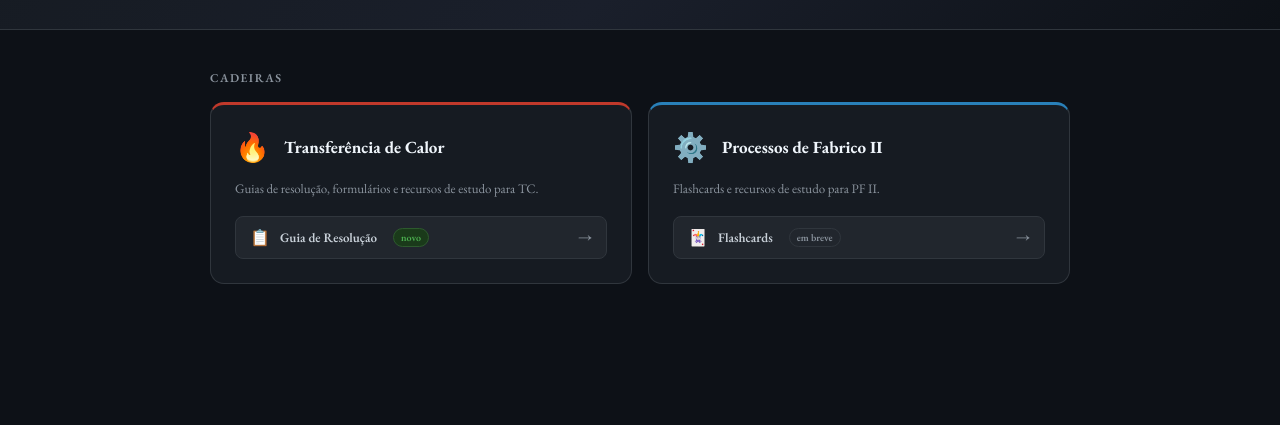
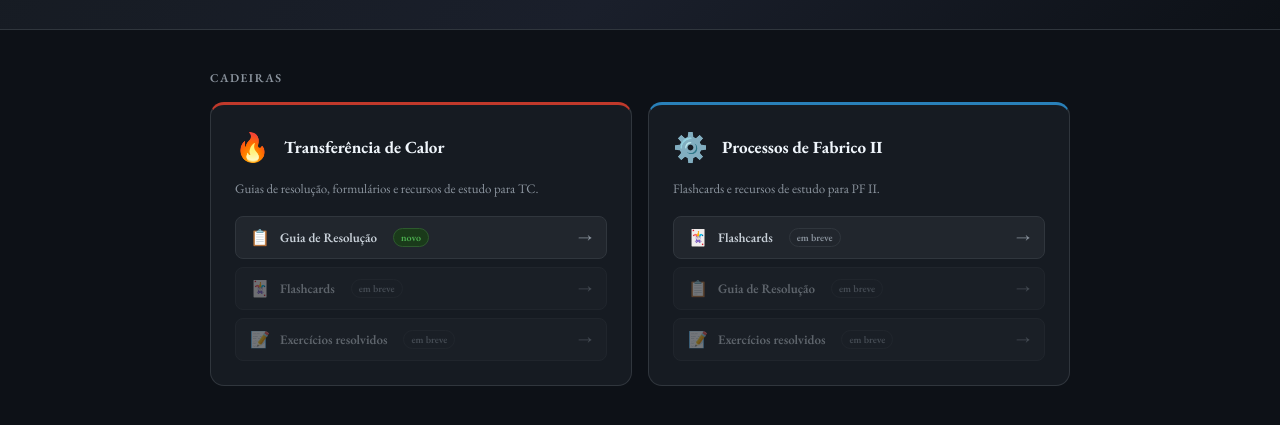
Before and after one commit to 7fxxdhk47d-a11y/luisinho, a plain HTML site: page index.html in a window 1280 px wide. Shown: the part 109-534 px from the top of the page. Drawn offline with nearby package versions, Linux system fonts and the light colour scheme.

Commit message:
Update index.html

```diff
--- a/index.html
+++ b/index.html
@@ -111,6 +111,18 @@
           <span class="badge badge-new">novo</span>
           <span class="link-arrow">→</span>
         </a>
+        <a href="#" class="card-link disabled">
+          <span class="link-icon">🃏</span>
+          Flashcards
+          <span class="badge badge-soon">em breve</span>
+          <span class="link-arrow">→</span>
+        </a>
+        <a href="#" class="card-link disabled">
+          <span class="link-icon">📝</span>
+          Exercícios resolvidos
+          <span class="badge badge-soon">em breve</span>
+          <span class="link-arrow">→</span>
+        </a>
       </div>
     </div>
 
@@ -128,6 +140,18 @@
           <span class="badge badge-soon">em breve</span>
           <span class="link-arrow">→</span>
         </a>
+        <a href="#" class="card-link disabled">
+          <span class="link-icon">📋</span>
+          Guia de Resolução
+          <span class="badge badge-soon">em breve</span>
+          <span class="link-arrow">→</span>
+        </a>
+        <a href="#" class="card-link disabled">
+          <span class="link-icon">📝</span>
+          Exercícios resolvidos
+          <span class="badge badge-soon">em breve</span>
+          <span class="link-arrow">→</span>
+        </a>
       </div>
     </div>
 
```
